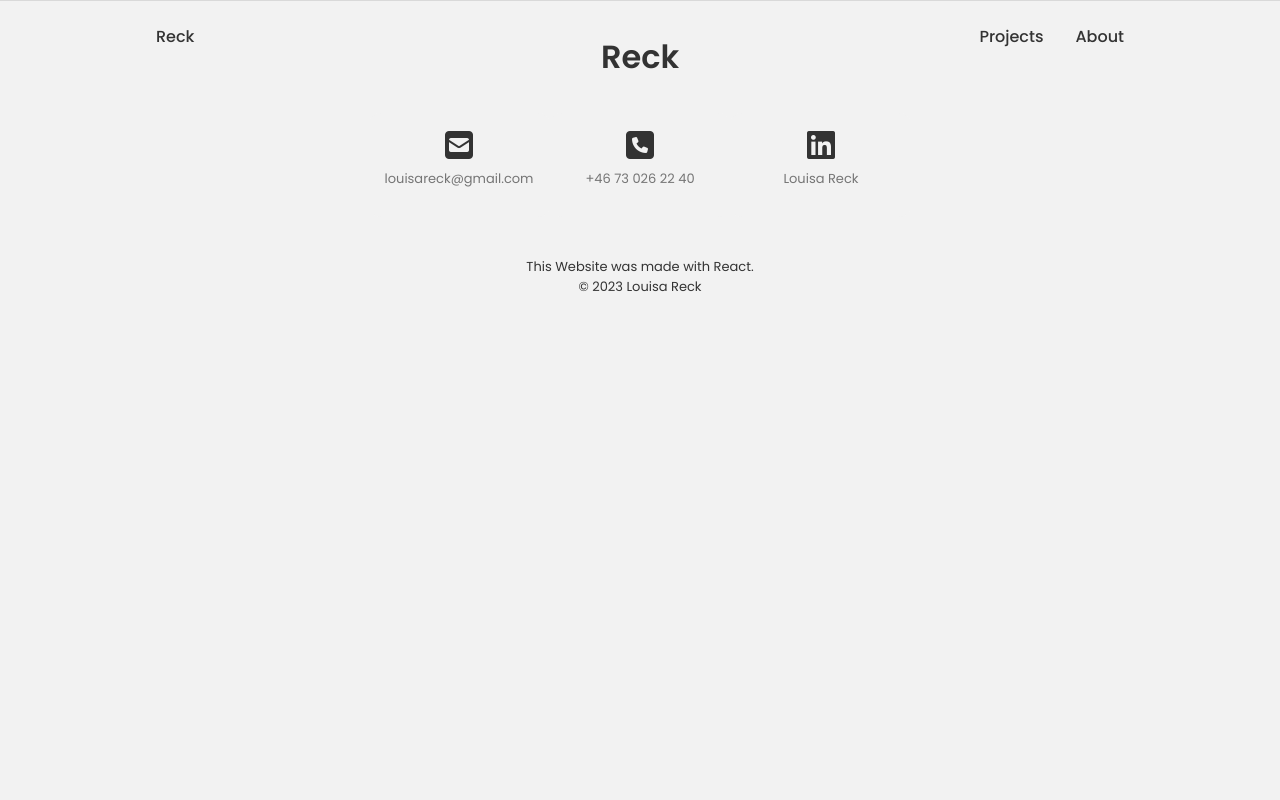
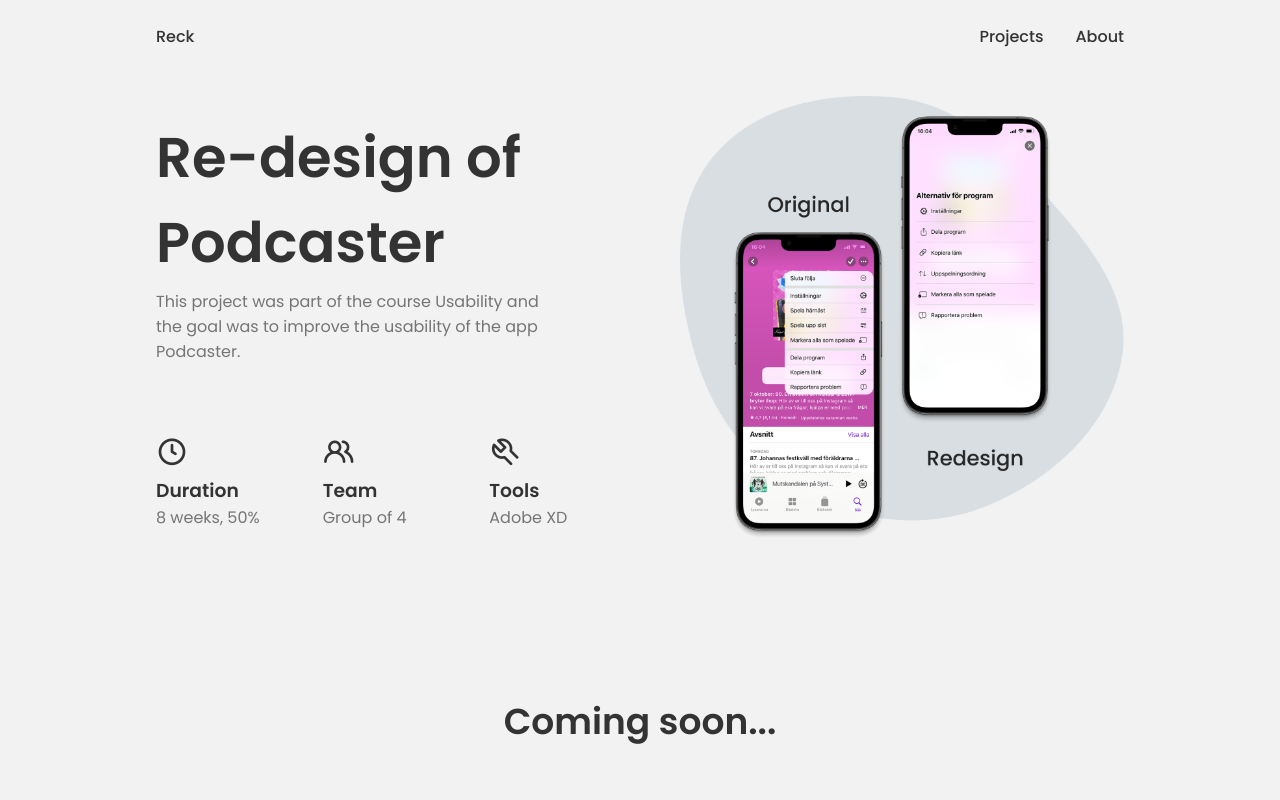
Before and after one commit to LouisaReck/louisareck.github.io, a React (Vite) app: page /work/5 in a window 1280 px wide. Shown: the top 800 px of the page. Built offline with nearby package versions, Linux system fonts and the light colour scheme.

Commit message:
podcaster and moviematch

```diff
--- a/src/App.jsx
+++ b/src/App.jsx
@@ -14,6 +14,8 @@
 import Pendeln from "./components/pendeln/Pendeln";
 import Starbucks from "./components/starbucks/Starbucks";
 import Skills from "./components/skills/Skills";
+import Moviematch from "./components/moviematch/Moviematch";
+import Podcaster from "./components/podcaster/Podcaster";
 
 const App = () => {
   return (
@@ -47,6 +49,9 @@
         <Route path="/work/2" element={<Bookit />} />
         <Route path="/work/7" element={<Pendeln />} />
         <Route path="/work/8" element={<Starbucks />} />
+        <Route path="/work/9" element={<Moviematch/>} />
+        <Route path="/work/5" element={<Podcaster/>} />
+
       </Routes>
       <Footer />
       <Scrollup />
--- /dev/null
+++ b/src/components/moviematch/Landing.jsx
@@ -0,0 +1,43 @@
+import React from "react";
+import moviematch1 from "../../assets/moviematch1.png";
+
+const Landing = () => {
+  return (
+    <section className="starbucks section" id="starbucks">
+      <div className="landing__container container grid">
+        <div className="landing__info">
+          <h1 className="exhale__title">MovieMatch</h1>
+
+          <p className="exhale__description">
+            MovieMatch was a group project that was part of the course Mobile
+            computing where we designed and implemented a mobile application on
+            the theme of collaborative interaction.
+          </p>
+
+          <div className="landing__data">
+            <div className="landing__icon">
+              <i className="uil uil-clock"></i>
+              <h3>Duration</h3>
+              <p>4 weeks, 50%</p>
+            </div>
+            <div className="landing__icon">
+              <i className="uil uil-users-alt"></i>
+              <h3>Team</h3>
+              <p>Group of 5</p>
+            </div>
+            <div className="landing__icon">
+              <i className="uil uil-wrench"></i>
+              <h3>Tools</h3>
+              <p>Flutter, VS code, Figma, Firebase </p>
+            </div>
+          </div>
+        </div>
+
+        <div className="starbucks__img">
+          <img src={moviematch1} alt="" className="starbucks__img-img" />
+        </div>
+      </div>
+    </section>
+  );
+};
+export default Landing;
--- /dev/null
+++ b/src/components/moviematch/Moviematch.jsx
@@ -0,0 +1,17 @@
+import React from 'react';
+import Landing from './Landing';
+import { projectsData } from "../work/Data";
+import Overview from './Overview';
+
+const Moviematch = () => {
+    const workItem = projectsData.find((item) => item.id === 9);
+  return (
+    <div>
+        <Landing />
+        <Overview />
+    </div>
+
+  )
+}
+
+export default Moviematch
--- /dev/null
+++ b/src/components/moviematch/Overview.jsx
@@ -0,0 +1,18 @@
+import React from "react";
+
+const Overview = () => {
+  return (
+    <section className="section container">
+      <h2 className="section__title">Coming soon...</h2>
+      <span className="section__subtitle"></span>
+      <p className="section__text-1">
+
+
+      </p>
+
+      {/* <img src={starbucksOverview} alt="" className="exhale__mockup" /> */}
+    </section>
+  );
+};
+
+export default Overview;
--- /dev/null
+++ b/src/components/podcaster/Landing.jsx
@@ -0,0 +1,42 @@
+import React from "react";
+import podcaster1 from "../../assets/podcaster1.png"
+
+const Landing = () => {
+  return (
+    <section className="starbucks section" id="starbucks">
+      <div className="landing__container container grid">
+        <div className="landing__info">
+          <h1 className="exhale__title">Re-design of Podcaster</h1>
+
+          <p className="exhale__description">
+            This project was part of the course Usability and the goal was to improve the usability of the app Podcaster.
+          </p>
+
+          <div className="landing__data">
+            <div className="landing__icon">
+              <i className="uil uil-clock"></i>
+              <h3>Duration</h3>
+              <p>8 weeks, 50%</p>
+            </div>
+            <div className="landing__icon">
+              <i className="uil uil-users-alt"></i>
+              <h3>Team</h3>
+              <p>Group of 4</p>
+            </div>
+            <div className="landing__icon">
+              <i className="uil uil-wrench"></i>
+              <h3>Tools</h3>
+              <p>Adobe XD</p>
+            </div>
+          </div>
+        </div>
+
+        <div className="starbucks__img">
+          <img src={podcaster1} alt="" className="starbucks__img-img" />
+        </div>
+      </div>
+    </section>
+  );
+};
+
+export default Landing;
--- /dev/null
+++ b/src/components/podcaster/Overview.jsx
@@ -0,0 +1,15 @@
+import React from "react";
+
+const Overview = () => {
+  return (
+    <section className="section container">
+      <h2 className="section__title">Coming soon...</h2>
+      <span className="section__subtitle"></span>
+      <p className="section__text-1"></p>
+
+      {/* <img src={starbucksOverview} alt="" className="exhale__mockup" /> */}
+    </section>
+  );
+};
+
+export default Overview;
--- /dev/null
+++ b/src/components/podcaster/Podcaster.jsx
@@ -0,0 +1,16 @@
+import React from 'react';
+import { projectsData } from "../work/Data";
+import Landing from './Landing';
+import Overview from './Overview';
+
+const Podcaster = () => {
+    const workItem = projectsData.find((item) => item.id === 5);
+  return (
+    <div>
+        <Landing />
+        <Overview />
+    </div>
+  )
+}
+
+export default Podcaster
--- a/src/components/work/Data.jsx
+++ b/src/components/work/Data.jsx
@@ -63,7 +63,7 @@
   {
     id: 9,
     image: Work9,
-    title: "MovieSwipe",
+    title: "MovieMatch",
     category: "Development",
   },
 ];
```
Also changed, not shown: src/assets/podcaster1.png (added), 1 other file (tests, documents, lock files or other folders).
